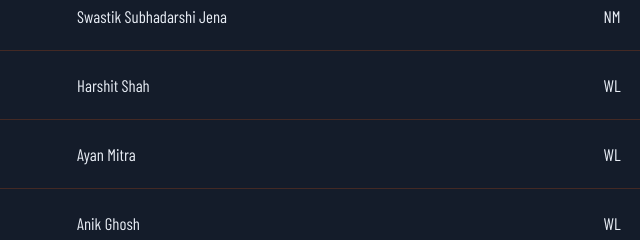
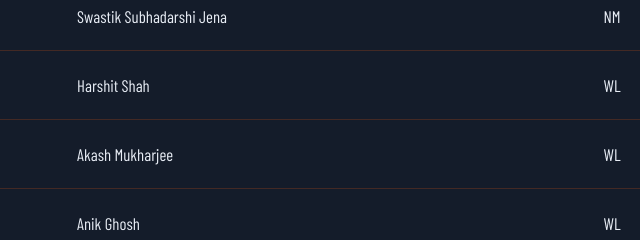
Before and after one commit to ritesh-chauhan0x1/cbtdetails, a plain HTML site: page index.html in a window 1280 px wide. Shown: the part 5860-6100 px from the top of the page, 226-866 px from the left. Drawn offline with nearby package versions, Linux system fonts and the light colour scheme; a web font is replaced by a local one.

Commit message:
Update index.html

```diff
--- a/index.html
+++ b/index.html
@@ -528,7 +528,7 @@ const playerStats = {
   "Soumitra Bhattarjee":     {pts:31,  three:1, ft:3, fouls:3},
   "Harsh Mishra":            {pts:33,  three:0, ft:9, fouls:2},
   "Harshit Shah":            {pts:0,   three:0, ft:0, fouls:0},
-  "Ayan Mitra":              {pts:0,   three:0, ft:0, fouls:0},
+  "Akash Mukharjee":         {pts:0,   three:0, ft:0, fouls:0},
   "Aryan Singh":             {pts:6,   three:0, ft:0, fouls:1},
   "Anik Ghosh":              {pts:0,   three:0, ft:0, fouls:0},
   "Debadatta Mohanty":       {pts:0,   three:0, ft:0, fouls:2},
@@ -573,7 +573,7 @@ const teams = [
       {name:"Soumitra Bhattarjee",image:"https://res.cloudinary.com/dj85g5tsx/image/upload/v1769956559/IMG_7826_-_Soumitra_Bhattacharjee_ct0ejg.jpg", captain:true},
       {name:"Harsh Mishra",       image:"https://res.cloudinary.com/dj85g5tsx/image/upload/v1770087304/WhatsApp_Image_2026-02-03_at_08.20.59_v1wzxz.jpg"},
       {name:"Harshit Shah",       image:"https://res.cloudinary.com/dj85g5tsx/image/upload/v1769956576/inbound3930235043688670670_-_HARSHIT_SHAH_lmmdmu.jpg"},
-      {name:"Ayan Mitra",         image:"https://res.cloudinary.com/dj85g5tsx/image/upload/v1769956546/IMG-20251207-WA0067_-_Ayan_Mitra_ozynrf.jpg"},
+      {name:"Akash Mukharjee",         image:"https://res.cloudinary.com/dj85g5tsx/image/upload/v1769956579/B612_20250522_183955_536_-_Akash_Mukherjee_r0jatg.jpg "},
       {name:"Aryan Singh",        image:"https://res.cloudinary.com/dj85g5tsx/image/upload/v1769956570/IMG-20260127-WA0176_-_Aryan_Singh_lziai9.jpg"},
       {name:"Anik Ghosh",         image:"https://res.cloudinary.com/dj85g5tsx/image/upload/v1769956561/IMG-20250917-WA0022_-_ANIK_GHOSH_xpnfwy.jpg"},
       {name:"Debadatta Mohanty",  image:"https://res.cloudinary.com/dj85g5tsx/image/upload/v1769956541/IMG_20260127_195002_550_-_Debadatta_Mohanty_lfuyqw.webp"}
```
